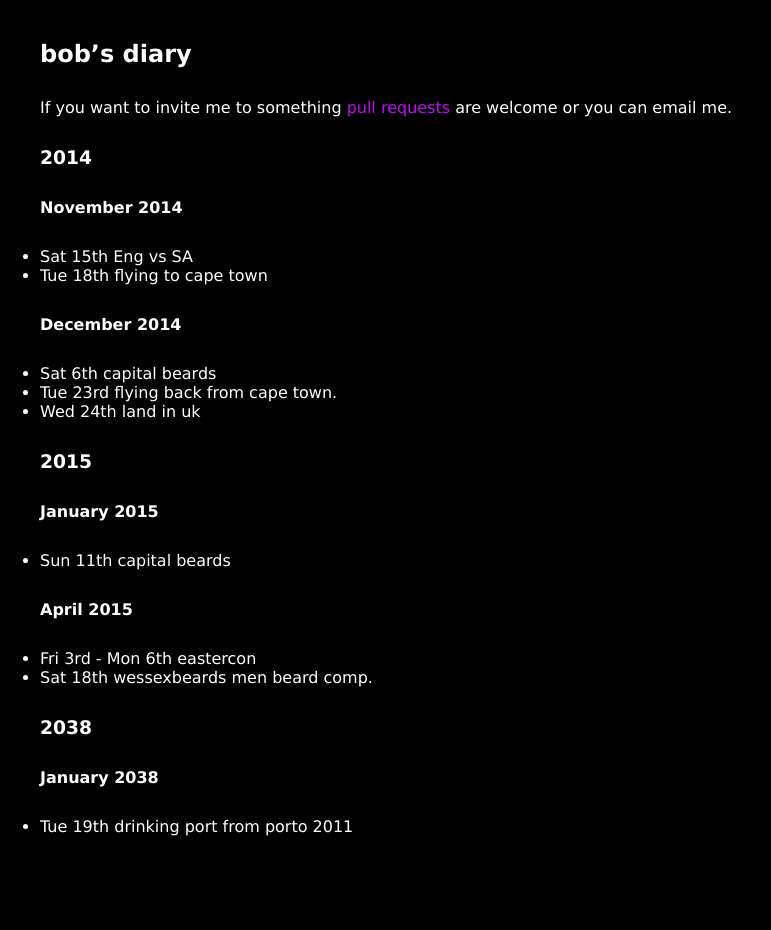
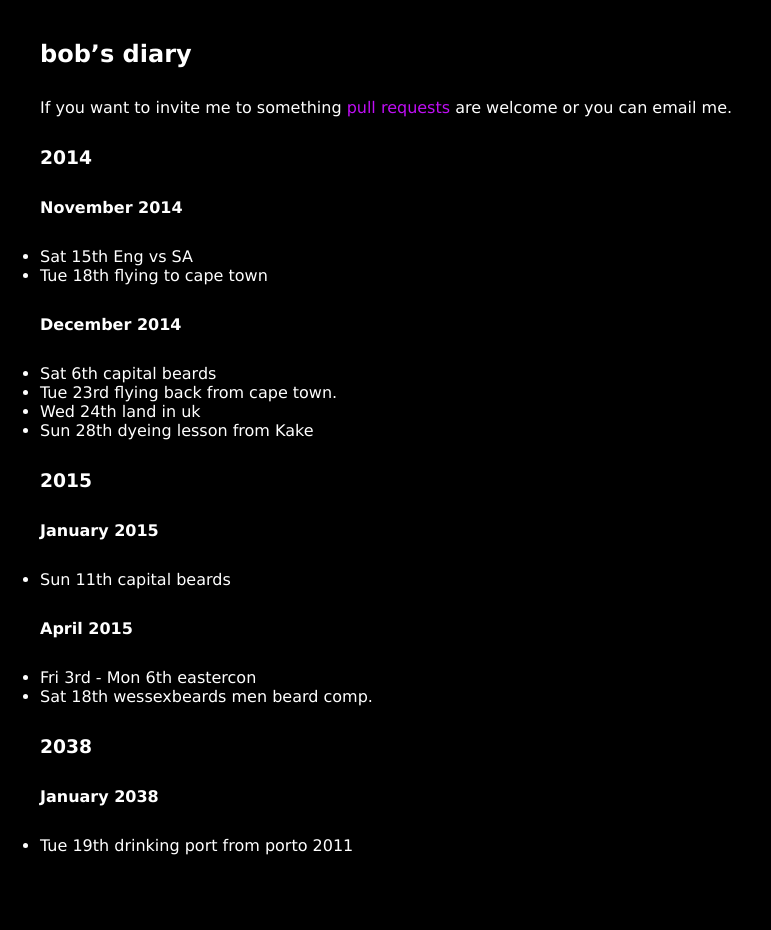
Before and after one commit to rjw1/randomness.org.uk, a Jekyll site: the page built from diary/index.md, in a window 1280 px wide. Shown: the whole page, without its empty margins (0-771 px from the left). Built offline with Jekyll 4.4.1, drawn with Linux system fonts in a browser that asks for light colours; Markdown is read by kramdown in place of the engine named in the settings.

Commit message:
Add dyeing lesson in December.

```diff
--- a/diary/index.md
+++ b/diary/index.md
@@ -19,6 +19,7 @@ are welcome or you can email me.
 * Sat 6th capital beards
 * Tue 23rd flying back from cape town.
 * Wed 24th land in uk
+* Sun 28th dyeing lesson from Kake
 
 ### 2015 ###
 
```
